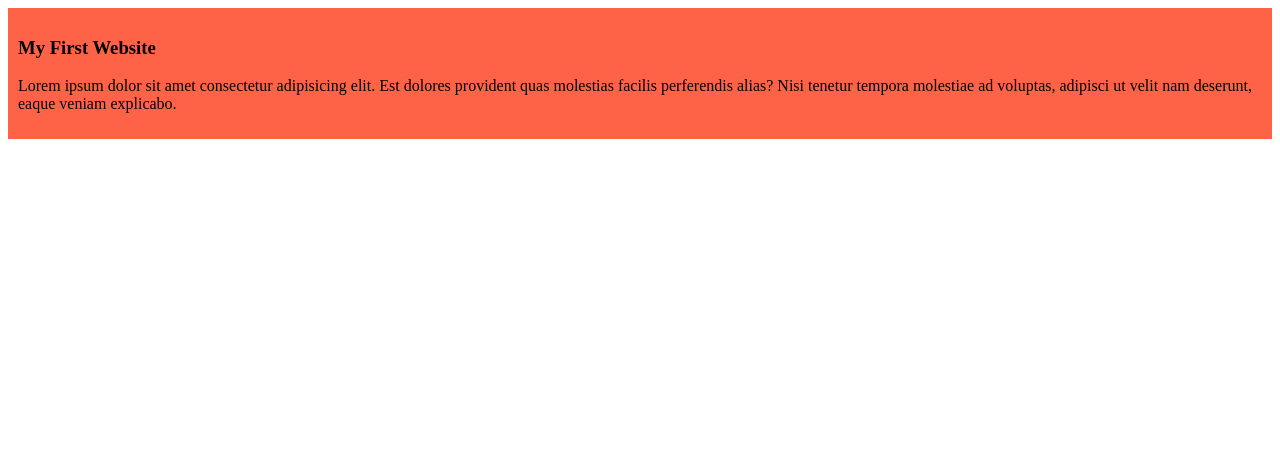
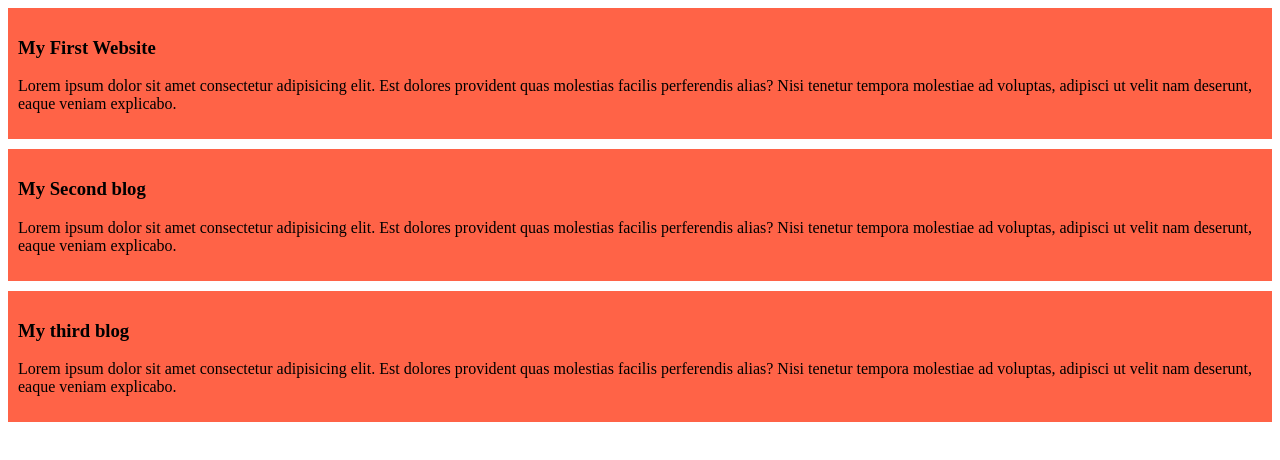
Before and after one commit to aamamun24/my-simple-website, a plain HTML site: page index.html in a window 1280 px wide. Drawn offline with Linux system fonts and the light colour scheme.

Commit message:
second and third blog added

```diff
--- a/index.html
+++ b/index.html
@@ -11,5 +11,13 @@
         <h3>My First Website</h3>
         <p>Lorem ipsum dolor sit amet consectetur adipisicing elit. Est dolores provident quas molestias facilis perferendis alias? Nisi tenetur tempora molestiae ad voluptas, adipisci ut velit nam deserunt, eaque veniam explicabo.</p>
     </div>
+    <div class="blog">
+        <h3>My Second blog</h3>
+        <p>Lorem ipsum dolor sit amet consectetur adipisicing elit. Est dolores provident quas molestias facilis perferendis alias? Nisi tenetur tempora molestiae ad voluptas, adipisci ut velit nam deserunt, eaque veniam explicabo.</p>
+    </div>
+    <div class="blog">
+        <h3>My third blog</h3>
+        <p>Lorem ipsum dolor sit amet consectetur adipisicing elit. Est dolores provident quas molestias facilis perferendis alias? Nisi tenetur tempora molestiae ad voluptas, adipisci ut velit nam deserunt, eaque veniam explicabo.</p>
+    </div>
 </body>
 </html>
--- a/styles/blog.css
+++ b/styles/blog.css
@@ -1,4 +1,5 @@
 div{
     background-color: tomato;
     padding: 10px;
+    margin-bottom: 10px;
 }
```
